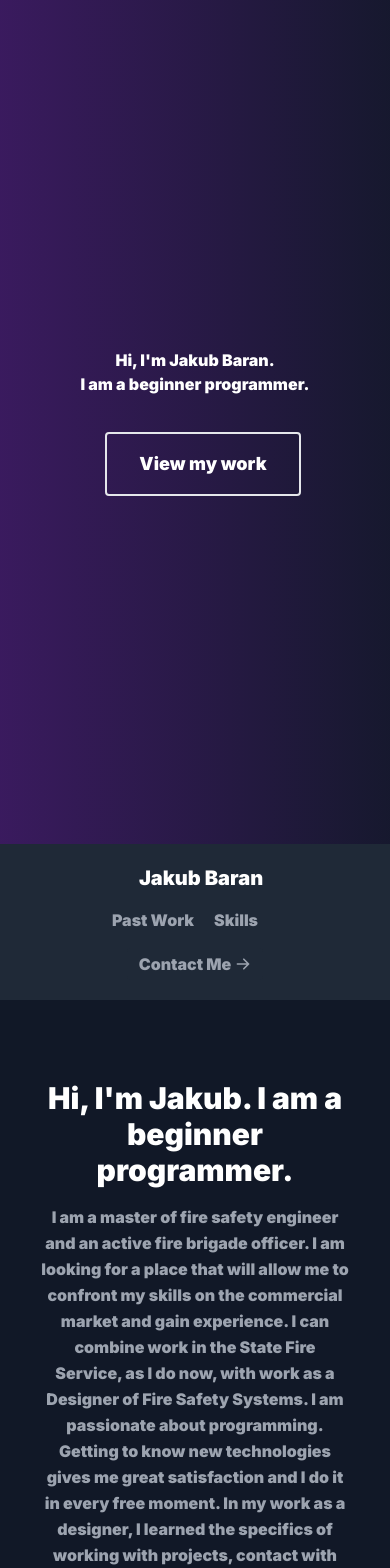
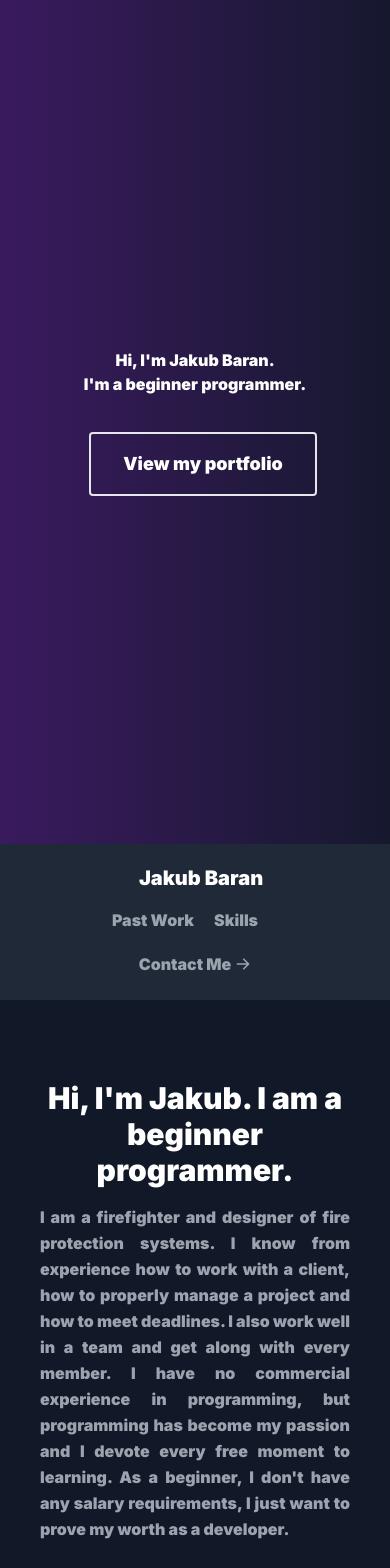
Before and after one commit to baranero/portfolio-website, a React (Create React App) app: page / in a window 390 px wide. Shown: the top 1568 px of the page. Built offline with nearby package versions, Linux system fonts and the light colour scheme.

Commit message:
style and description changes

```diff
--- a/src/components/About.js
+++ b/src/components/About.js
@@ -9,8 +9,8 @@ export default function About() {
             Hi, I'm Jakub.
             <br className="hidden lg:inline-block" /> I am a beginner programmer.
           </h1>
-          <p className="mb-8 leading-relaxed">
-          I am a master of fire safety engineer and an active fire brigade officer. I am looking for a place that will allow me to confront my skills on the commercial market and gain experience. I can combine work in the State Fire Service, as I do now, with work as a Designer of Fire Safety Systems. I am passionate about programming. Getting to know new technologies gives me great satisfaction and I do it in every free moment. In my work as a designer, I learned the specifics of working with projects, contact with the client and taking responsibility for my own part of the project.
+          <p className="mb-8 leading-relaxed text-justify">
+          I am a firefighter and designer of fire protection systems. I know from experience how to work with a client, how to properly manage a project and how to meet deadlines. I also work well in a team and get along with every member. I have no commercial experience in programming, but programming has become my passion and I devote every free moment to learning. As a beginner, I don't have any salary requirements, I just want to prove my worth as a developer.
           </p>
           <div className="flex justify-center">
             <a
--- a/src/components/Contact.js
+++ b/src/components/Contact.js
@@ -34,17 +34,16 @@ export default function Contact() {
             style={{ filter: "opacity(0.7)" }}
             src="https://www.google.com/maps/embed?pb=!1m18!1m12!1m3!1d2469.1182544002927!2d18.112176315904595!3d51.76744529947695!2m3!1f0!2f0!3f0!3m2!1i1024!2i768!4f13.1!3m3!1m2!1s0x0%3A0x1b7198a88f88bf0f!2zNTHCsDQ2JzAyLjgiTiAxOMKwMDYnNTEuNyJF!5e0!3m2!1spl!2spl!4v1667409652468!5m2!1spl!2spl"
           />
-          <div className="bg-gray-900 relative flex flex-wrap py-6 px-4 rounded shadow-md">
-            <div className="lg:w-1/2 px-6">
+          <div className="bg-gray-900 relative flex flex-wrap py-6 px-6 rounded shadow-md">
+            <div className="lg:w-1/2 px-">
               <h2 className="title-font font-semibold text-white tracking-widest text-xs">
                 ADDRESS
               </h2>
               <p className="mt-1">
-                ul. Tymiankowa 1/47 <br />
                 62-800 Kalisz
               </p>
             </div>
-            <div className="lg:w-1/2 px-6 mt-4 lg:mt-0">
+            <div className="lg:w-1/2 px-6 pr-24 mt-4 lg:mt-0">
               <h2 className="title-font font-semibold text-white tracking-widest text-xs">
                 EMAIL
               </h2>
@@ -54,7 +53,7 @@ export default function Contact() {
               <h2 className="title-font font-semibold text-white tracking-widest text-xs mt-4">
                 PHONE
               </h2>
-              <p className="leading-relaxed">+48 790 782 993</p>
+              <p className="w-40 leading-relaxed ">+48 790 782 993</p>
             </div>
           </div>
         </div>
--- a/src/components/Intro.js
+++ b/src/components/Intro.js
@@ -16,12 +16,12 @@ const Intro = () => {
                 ">
                 <h1 className="title-font sm:text-4xl mb-9 font-medium text-white">
                     Hi, I'm Jakub Baran.
-                    <br /> I am a beginner programmer.
+                    <br /> I'm a beginner programmer.
                 </h1>
                 <a
                 href="#about"
                 className="ml-4 inline-flex text-white border-2 py-4 px-8 focus:outline-none hover:bg-gray-700 hover:text-white rounded text-lg">
-                View my work
+                View my portfolio
                 </a>
             </div>
 
--- a/src/components/Navbar.js
+++ b/src/components/Navbar.js
@@ -6,7 +6,7 @@ export default function Navbar() {
     <header className="bg-gray-800 md:sticky top-0 z-10">
       <div className="container mx-auto flex flex-wrap p-5 flex-col md:flex-row items-center">
         <a className="title-font font-medium text-white mb-4 md:mb-0">
-          <a href="#about" className="ml-3 text-xl">
+          <a href="/" className="ml-3 text-xl">
             Jakub Baran
           </a>
         </a>
--- a/src/components/data.js
+++ b/src/components/data.js
@@ -66,4 +66,4 @@ export const projects = [
 ];
 
 
-export const skills = ['HTML5', 'CSS3', 'SCSS/Saas', 'Tailwind CSS', 'Bootstrap', 'JavaScript', 'React', 'Node.js', 'GIT', 'GitHub', 'API', 'SQL', 'NoSQL']
+export const skills = ['HTML5', 'CSS3', 'Saas', 'Tailwind CSS', 'Bootstrap', 'JavaScript', 'React', 'React Router', 'Redux', 'GIT', 'GitHub', 'API', 'SQL', 'NoSQL']
--- a/src/index.css
+++ b/src/index.css
@@ -1,9 +1,12 @@
 @tailwind base;
 @tailwind components;
 @tailwind utilities;
-
+html {
+  scroll-behavior: smooth;
+}
 body {
     font-family: "Inter", sans-serif;
+
   }
 
   .background-animate {
```
